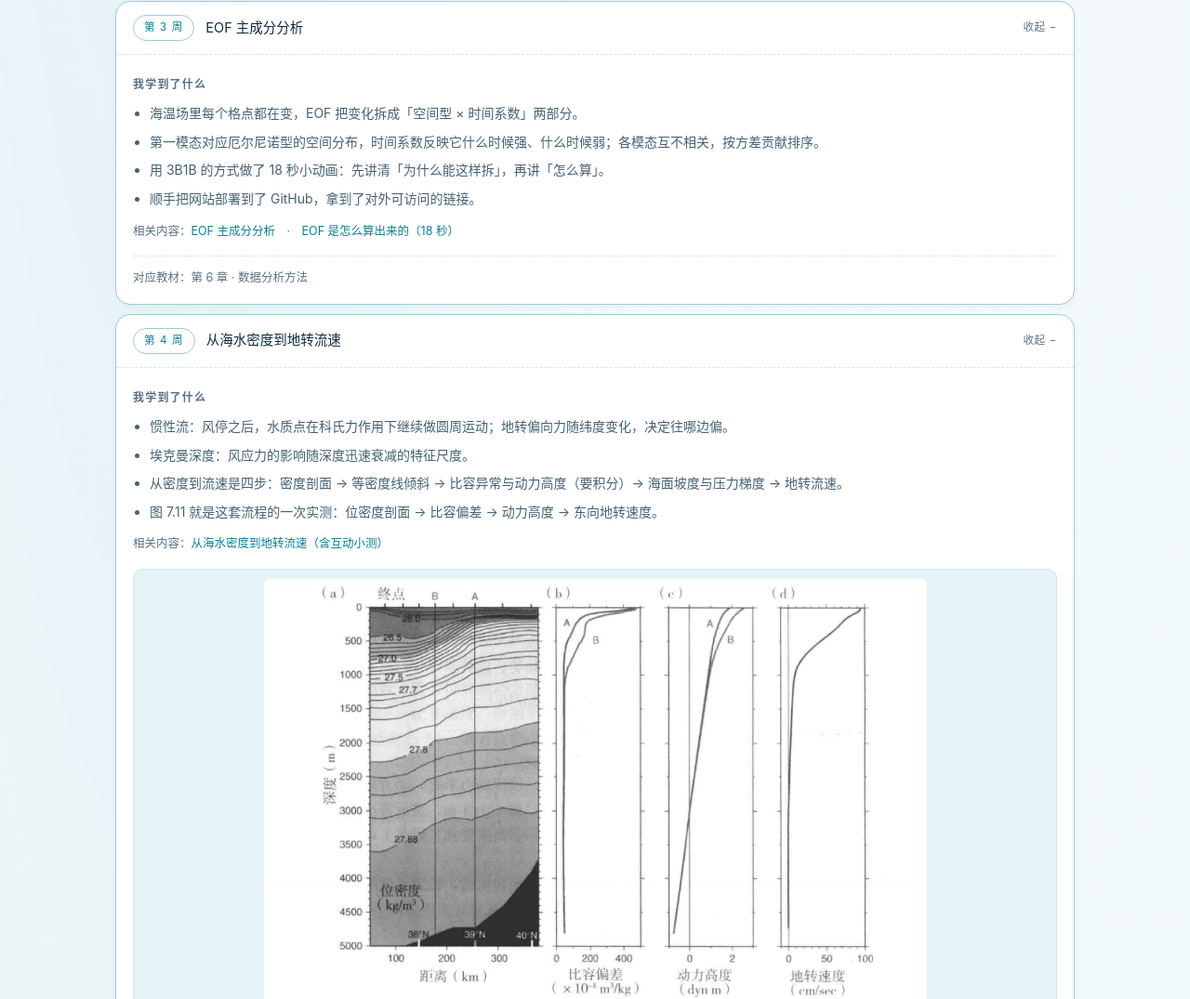
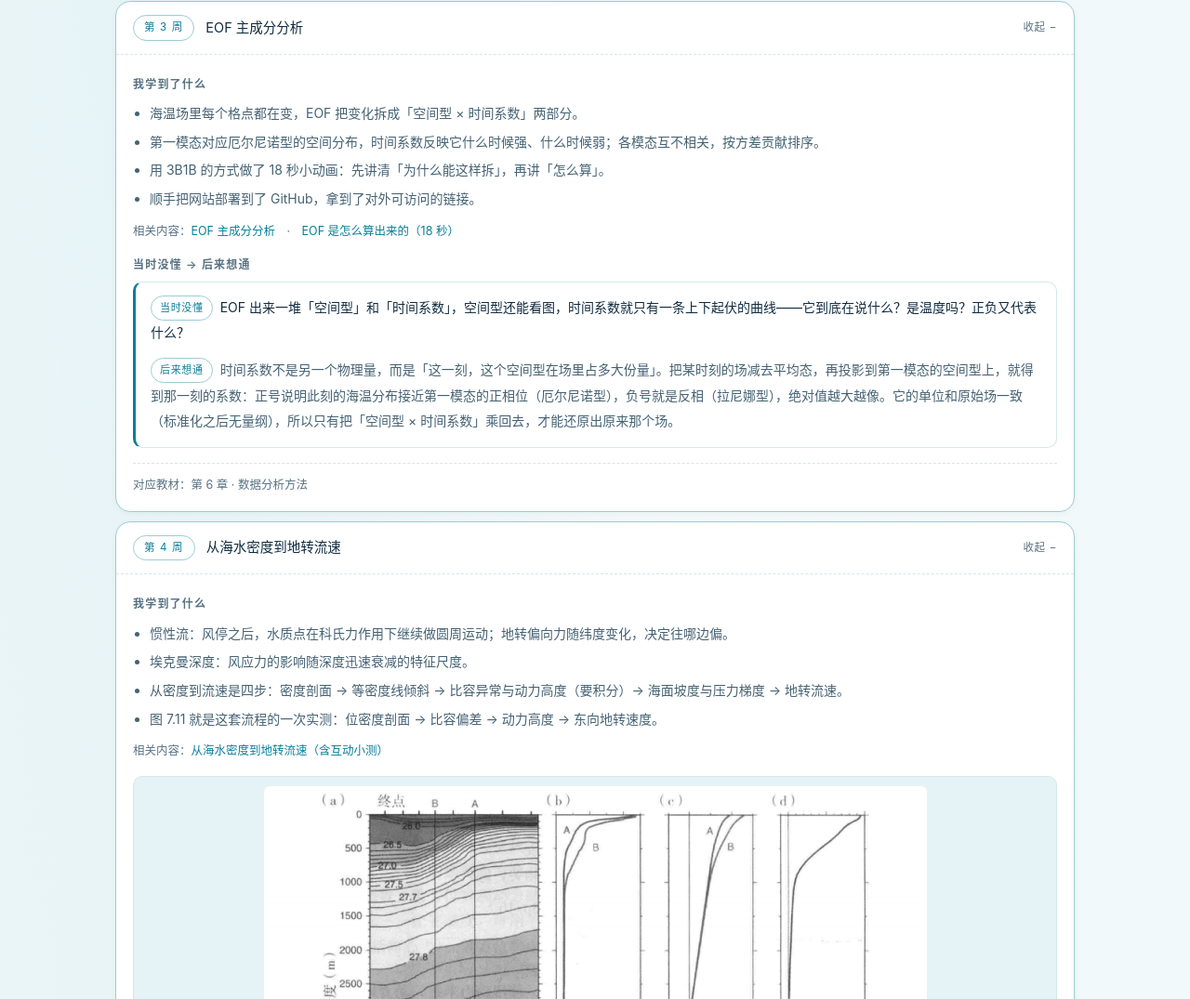
Before and after one commit to hjk535/knowledge-hub, a website: page index.html in a window 1280 px wide. Shown: the part 4287-5362 px from the top of the page at 93% size. Drawn offline with Linux system fonts and the light colour scheme; no server answers.

Commit message:
第 3 周补「没懂 EOF 时间系数 → 后来想通」
- 疑问：时间系数那条曲线到底在说什么，正负代表什么
- 想通：投影得到系数，正相位厄尔尼诺型、负相位拉尼娜型，与空间型相乘才能还原场

```diff
--- a/index.html
+++ b/index.html
@@ -117,6 +117,12 @@
               <li>顺手把网站部署到了 GitHub，拿到了对外可访问的链接。</li>
             </ul>
             <p class="week-src">相关内容：<a href="#/i/eof">EOF 主成分分析</a>　·　<a href="#/i/eof-explained">EOF 是怎么算出来的（18 秒）</a></p>
+          </div>
+          <div class="blk"><h3>当时没懂 → 后来想通</h3>
+            <div class="qa">
+              <p class="qa-q"><span class="qa-tag">当时没懂</span>EOF 出来一堆「空间型」和「时间系数」，空间型还能看图，时间系数就只有一条上下起伏的曲线——它到底在说什么？是温度吗？正负又代表什么？</p>
+              <p class="qa-a"><span class="qa-tag">后来想通</span>时间系数不是另一个物理量，而是「这一刻，这个空间型在场里占多大份量」。把某时刻的场减去平均态，再投影到第一模态的空间型上，就得到那一刻的系数：正号说明此刻的海温分布接近第一模态的正相位（厄尔尼诺型），负号就是反相（拉尼娜型），绝对值越大越像。它的单位和原始场一致（标准化之后无量纲），所以只有把「空间型 × 时间系数」乘回去，才能还原出原来那个场。</p>
+            </div>
           </div>
           <p class="week-map">对应教材：第 6 章 · 数据分析方法</p>
         </div>
```
